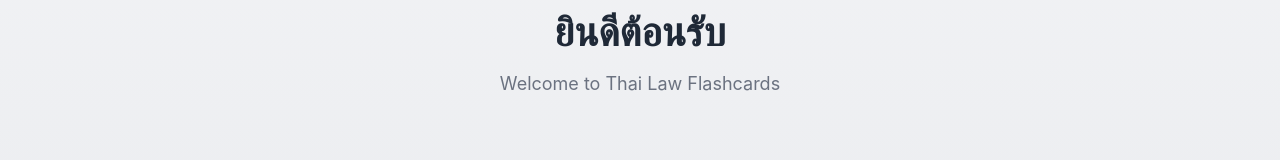
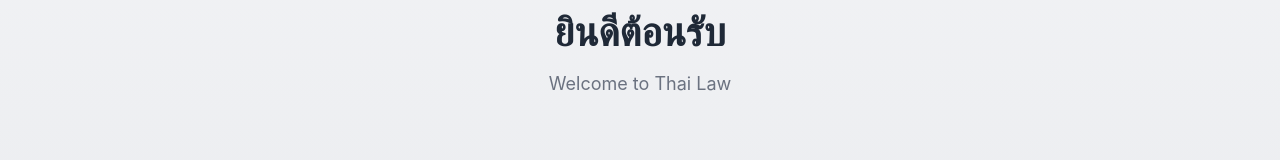
Before and after one commit to WaiRung/thai-law, a Vue app: page / in a window 1280 px wide. Shown: the part 179-339 px from the top of the page. Built offline with nearby package versions, Linux system fonts and the light colour scheme; no server answers.

Commit message:
Update welcome subtitle text in main menu view

```diff
--- a/src/views/MainMenuView.vue
+++ b/src/views/MainMenuView.vue
@@ -3,7 +3,7 @@
         <div class="menu-container">
             <div class="welcome-section">
                 <h2 class="welcome-title">ยินดีต้อนรับ</h2>
-                <p class="welcome-subtitle">Welcome to Thai Law Flashcards</p>
+                <p class="welcome-subtitle">Welcome to Thai Law</p>
             </div>
 
             <div class="menu-items">
```
